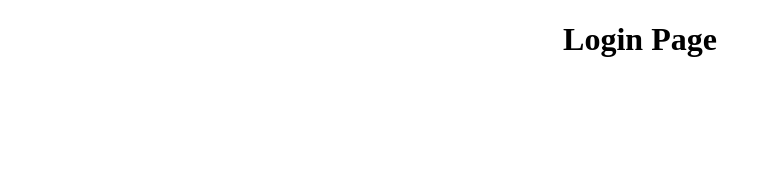
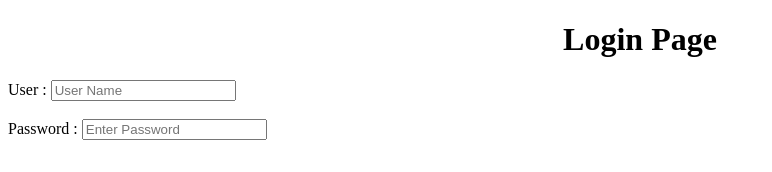
Before and after one commit to tushal024/TUC_TRY_JOIN, a plain HTML site: page login.html in a window 1280 px wide. Shown: the whole page, without its empty margins (0-772 px from the left). Drawn offline with Linux system fonts and the light colour scheme.

Commit message:
Login_Page-1

```diff
--- a/login.html
+++ b/login.html
@@ -8,5 +8,15 @@
 <body>
   <center>  <h1>Login Page</h1></center>
 
+
+  <form action="">
+    <label for="">User :</label>
+    <input type="text" placeholder="User Name">
+    <br><br>
+
+    <label for="">Password :</label>
+    <input type="text" placeholder="Enter Password">
+
+  </form>
 </body>
 </html>
```
